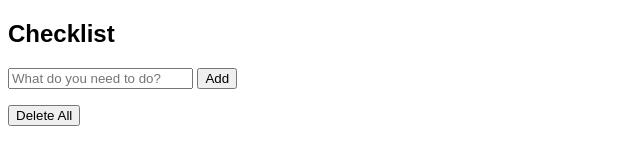
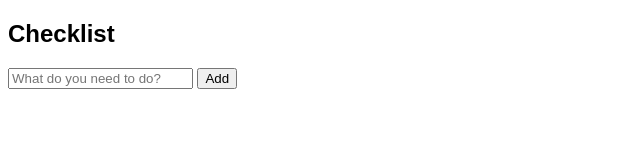
Before and after one commit to vlee19/Todo_Checklist_Javascript, a plain HTML site: page index.html in a window 1280 px wide. Shown: the whole page, without its empty margins (0-640 px from the left). Drawn offline with Linux system fonts and the light colour scheme.

Commit message:
html updated

```diff
--- a/index.html
+++ b/index.html
@@ -18,9 +18,6 @@
       </ul>
     </div>
   </div>
-  <div>
-    <button onclick="deleteAll()">Delete All</button>
-  </div>
   <script src="script.js"></script>
 </body>
 </html>
```
